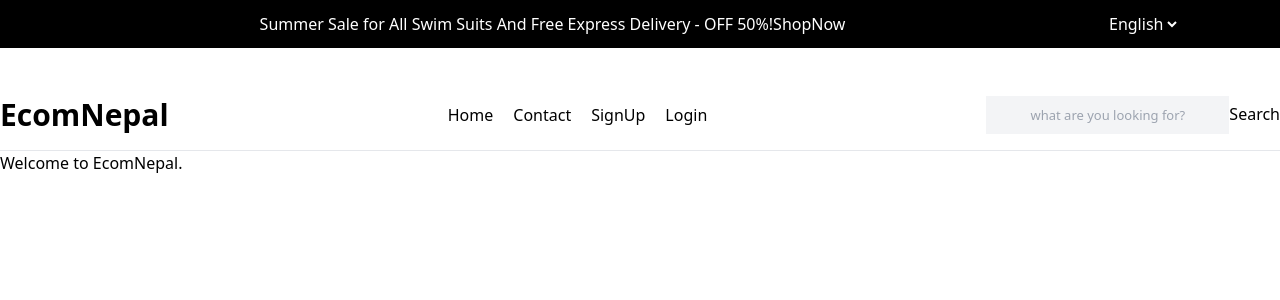
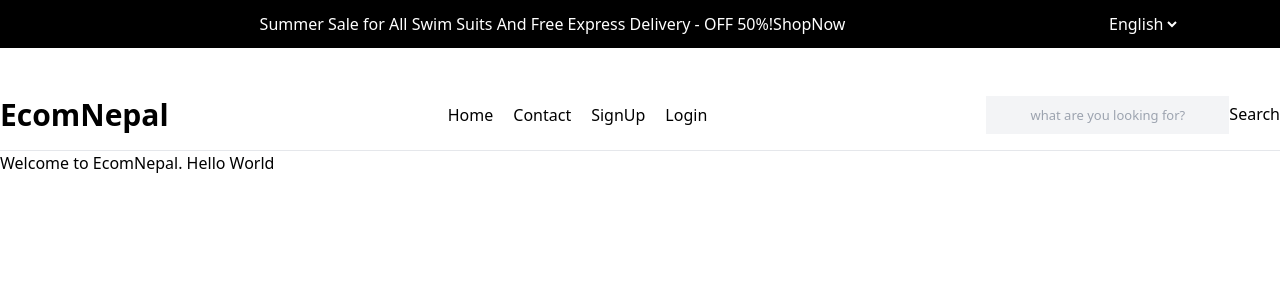
Before and after one commit to sujit-dhakal/EcomNepal, a Next.js app in the folder ecom/frontend/ecommerce/: page /en in a window 1280 px wide. Shown: the top 300 px of the page. Built offline with nearby package versions, Linux system fonts and the light colour scheme.

Commit message:
refactor: github-ci

```diff
--- a/ecom/frontend/ecommerce/src/app/[locale]/page.tsx
+++ b/ecom/frontend/ecommerce/src/app/[locale]/page.tsx
@@ -1,3 +1,3 @@
 export default function HomePage() {
-  return <div>Welcome to EcomNepal.</div>;
+  return <div>Welcome to EcomNepal. Hello World</div>;
 }
```
